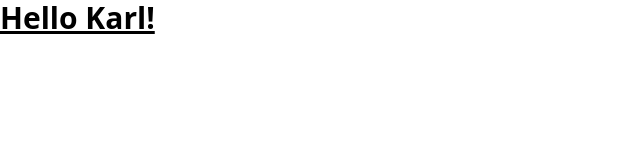
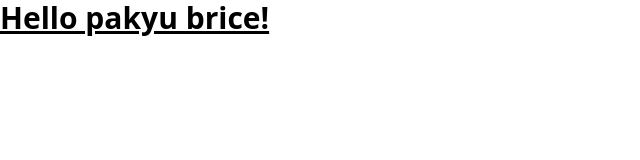
Before and after one commit to markies07/edoagenda-clone, a plain HTML site: page index.html in a window 1280 px wide. Shown: the whole page, without its empty margins (0-640 px from the left). Drawn offline with nearby package versions, Linux system fonts and the light colour scheme.

Commit message:
change h1

```diff
--- a/index.html
+++ b/index.html
@@ -8,6 +8,8 @@
     <title>Document</title>
   </head>
   <body>
-    <h1 class="text-3xl font-bold underline text-clifford">Hello Karl!</h1>
+    <h1 class="text-3xl font-bold underline text-clifford">
+      Hello pakyu brice!
+    </h1>
   </body>
 </html>
```
